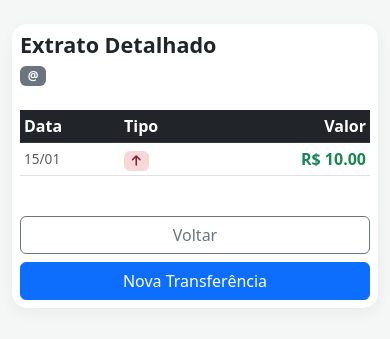
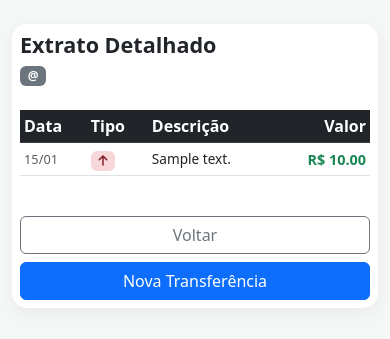
Before and after one commit to azeguti44-bit/bankpro, a Django app: template banco/templates/banco/transaction_list.html in a window 390 px wide. Shown: the part 56-395 px from the top of the page. Run offline with Django 3.2, Linux system fonts and the light colour scheme; the template is opened without the code that fills it: most values are stand-ins (such as "Sample title", 1, 10 or a date in 2020).

Commit message:
mobile way5

```diff
--- a/banco/templates/banco/transaction_list.html
+++ b/banco/templates/banco/transaction_list.html
@@ -11,6 +11,8 @@
         .card { border: none; border-radius: 15px; box-shadow: 0 5px 15px rgba(0,0,0,0.05); }
         .badge-deposit { background-color: #d1e7dd; color: #0f5132; }
         .badge-withdrawal { background-color: #f8d7da; color: #842029; }
+        /* Garante que o nome não quebre o layout no mobile */
+        .text-name-mobile { font-weight: 600; color: #495057; }
     </style>
 </head>
 <body>
@@ -35,15 +37,15 @@
                     <tr>
                         <th>Data</th>
                         <th>Tipo</th>
-                        <th class="d-none d-md-table-cell">Descrição</th>
-                        <th class="text-end">Valor</th>
+                        <th>Descrição</th> <th class="text-end">Valor</th>
                     </tr>
                 </thead>
                 <tbody>
                     {% for transaction in transactions %}
                     <tr>
-                        <td class="text-muted" style="font-size: 0.85rem;">
-                            {{ transaction.timestamp|date:"d/m" }} <span class="d-none d-md-inline">{{ transaction.timestamp|date:"/Y H:i" }}</span>
+                        <td class="text-muted" style="font-size: 0.8rem;">
+                            {{ transaction.timestamp|date:"d/m" }}
+                            <span class="d-none d-md-inline">{{ transaction.timestamp|date:"/y H:i" }}</span>
                         </td>
                         <td>
                             {% if transaction.transaction_type == 'DEPOSITO' %}
@@ -52,10 +54,30 @@
                                 <span class="badge badge-withdrawal"><i class="fas fa-arrow-up"></i> <span class="d-none d-md-inline">Saque</span></span>
                             {% endif %}
                         </td>
-                        <td class="text-description d-none d-md-table-cell">{{ transaction.description|default:"---"|truncatechars:30 }}</td>
-                        <td class="text-end fw-bold {% if transaction.transaction_type == 'SAQUE' %}text-danger{% else %}text-success{% endif %}" style="white-space: nowrap;">
+
+                        <td style="font-size: 0.85rem;">
+                            <div class="d-md-none">
+                                {% if "Transferência enviada para" in transaction.description %}
+                                    <span class="text-danger">Para:</span> <span class="text-name-mobile">{{ transaction.description|cut:"Transferência enviada para " }}</span>
+                                {% elif "Transferência recebida de" in transaction.description %}
+                                    <span class="text-success">De:</span> <span class="text-name-mobile">{{ transaction.description|cut:"Transferência recebida de " }}</span>
+                                {% else %}
+                                    {{ transaction.description|truncatechars:15 }}
+                                {% endif %}
+                            </div>
+
+                            <div class="d-none d-md-block text-muted">
+                                {{ transaction.description|default:"---"|truncatechars:40 }}
+                            </div>
+                        </td>
+
+                        <td class="text-end fw-bold {% if transaction.transaction_type == 'SAQUE' %}text-danger{% else %}text-success{% endif %}" style="white-space: nowrap; font-size: 0.9rem;">
                             {% if transaction.transaction_type == 'SAQUE' %}-{% endif %}R$ {{ transaction.amount|floatformat:2 }}
                         </td>
+                    </tr>
+                    {% empty %}
+                    <tr>
+                        <td colspan="4" class="text-center py-4 text-muted">Nenhuma transação encontrada.</td>
                     </tr>
                     {% endfor %}
                 </tbody>
```
